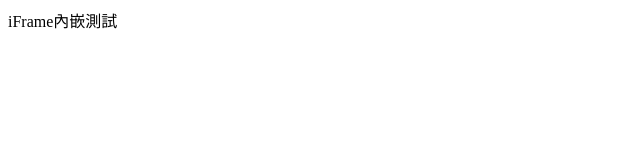
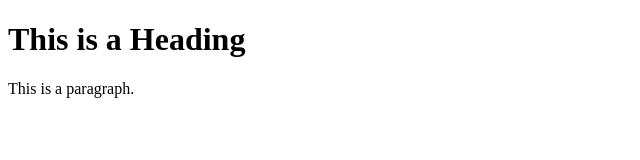
Before and after one commit to Chuiantw1212/fastify-embed-iframe, a website: page index.html in a window 1280 px wide. Shown: the whole page, without its empty margins (0-640 px from the left). Drawn offline with Linux system fonts and the light colour scheme.

Commit message:
update index.html

```diff
--- a/index.html
+++ b/index.html
@@ -1,3 +1,12 @@
-<div>
-    iFrame內嵌測試
-</div>
+<!DOCTYPE html>
+<html>
+<head>
+<title>Page Title</title>
+</head>
+<body>
+
+<h1>This is a Heading</h1>
+<p>This is a paragraph.</p>
+
+</body>
+</html>
```
